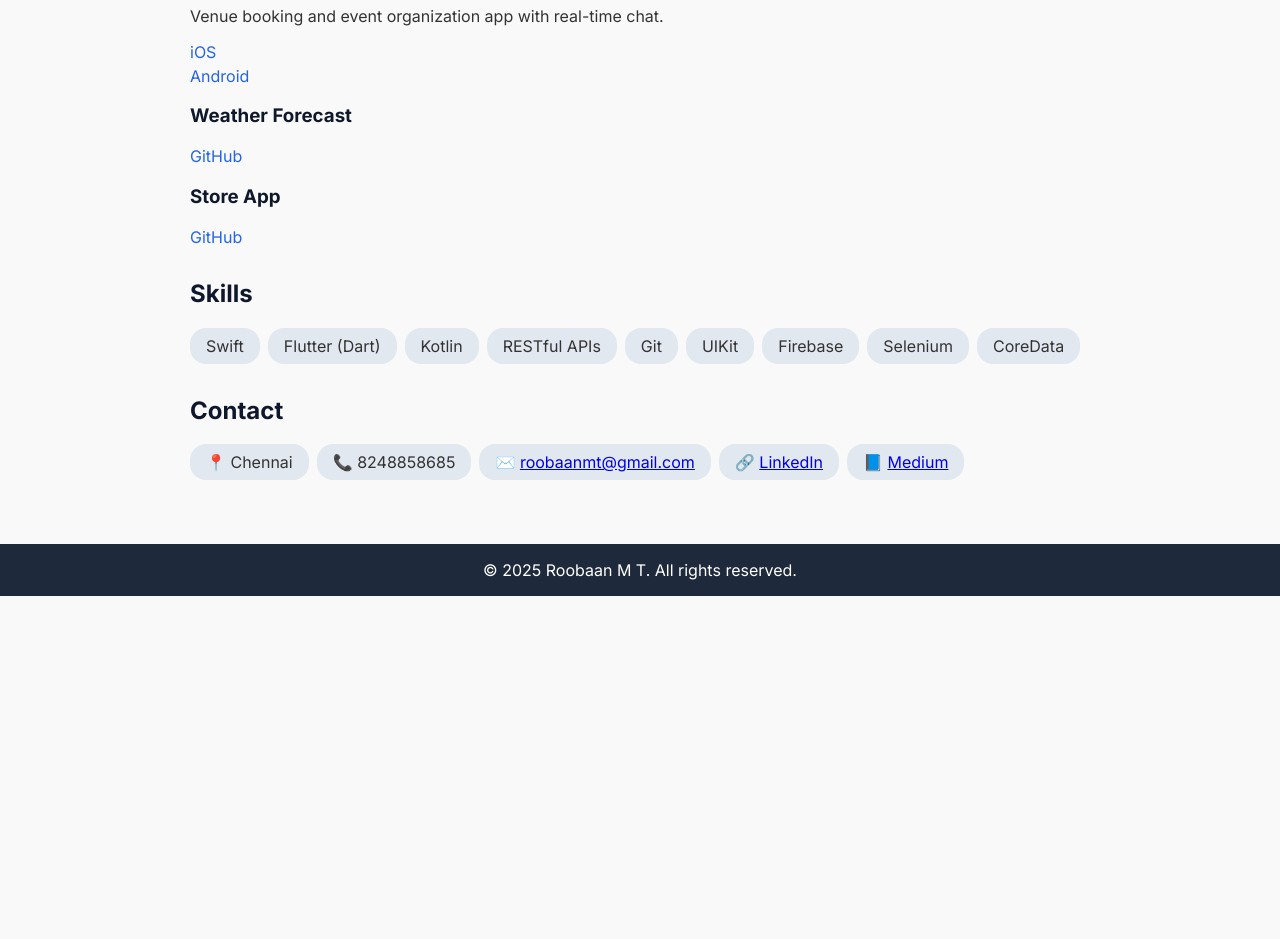
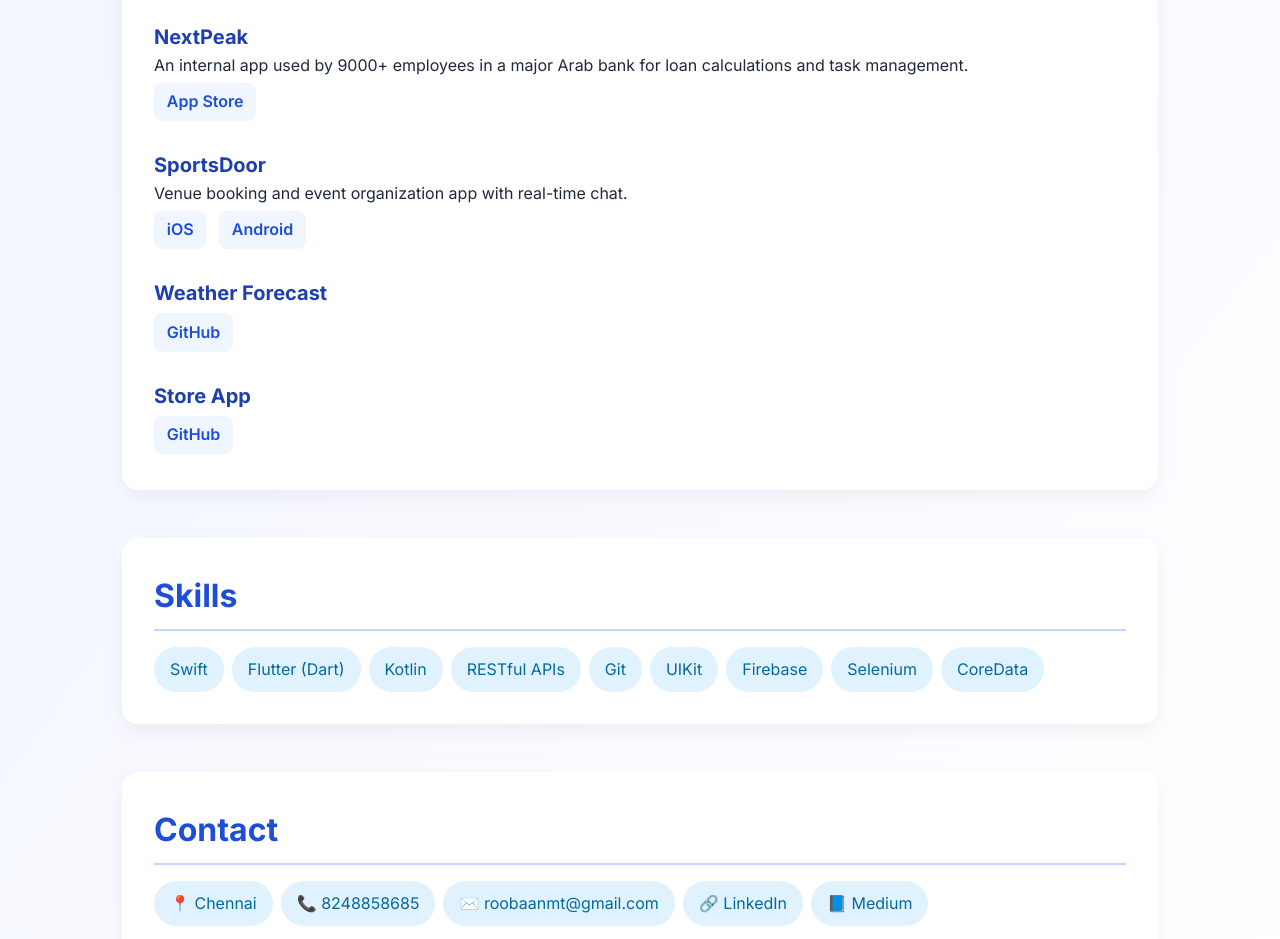
Before and after one commit to Roobaan-mt/Roobaan_Portfolio, a plain HTML site: page index.html in a window 1280 px wide. Shown: the part 576-1515 px from the top of the page. Before the commit the page ends 1172 px from the top, so only its background shows below. Drawn offline with Linux system fonts and the light colour scheme.

Commit message:
Update index.html

```diff
--- a/index.html
+++ b/index.html
@@ -1,4 +1,3 @@
-
 <!DOCTYPE html>
 <html lang="en">
 <head>
@@ -7,35 +6,70 @@
   <title>Roobaan M T | iOS & Flutter Developer</title>
   <link href="https://fonts.googleapis.com/css2?family=Inter:wght@400;600;700&display=swap" rel="stylesheet">
   <style>
+    * {
+      margin: 0;
+      padding: 0;
+      box-sizing: border-box;
+    }
     body {
       font-family: 'Inter', sans-serif;
-      margin: 0;
-      padding: 0;
-      background: #f9f9f9;
-      color: #333;
+      background: linear-gradient(to bottom right, #f0f4ff, #ffffff);
+      color: #1e293b;
+      line-height: 1.6;
     }
     header {
-      background-color: #1e293b;
+      background: linear-gradient(to right, #3b82f6, #1e40af);
       color: white;
-      padding: 2rem;
+      padding: 3rem 1rem;
       text-align: center;
+      box-shadow: 0 4px 12px rgba(0, 0, 0, 0.1);
+    }
+    header h1 {
+      font-size: 2.8rem;
+      margin-bottom: 0.5rem;
+    }
+    header p {
+      font-size: 1.25rem;
+      opacity: 0.9;
     }
     main {
+      max-width: 1100px;
+      margin: auto;
       padding: 2rem;
-      max-width: 900px;
-      margin: auto;
-    }
-    h1, h2, h3 {
-      color: #0f172a;
     }
     section {
-      margin-bottom: 2rem;
+      margin-bottom: 3rem;
+      padding: 2rem;
+      background: white;
+      border-radius: 1rem;
+      box-shadow: 0 8px 20px rgba(0, 0, 0, 0.05);
+    }
+    h2 {
+      font-size: 2rem;
+      margin-bottom: 1rem;
+      color: #1d4ed8;
+      border-bottom: 2px solid #c7d2fe;
+      padding-bottom: 0.5rem;
+    }
+    h3 {
+      margin-top: 1.5rem;
+      font-size: 1.25rem;
+      color: #1e40af;
     }
     .project-links a, .social-links a {
-      display: block;
-      color: #2563eb;
-      margin: 0.25rem 0;
+      display: inline-block;
+      margin: 0.25rem 0.5rem 0.25rem 0;
+      padding: 0.4rem 0.8rem;
+      background: #eff6ff;
+      color: #1d4ed8;
       text-decoration: none;
+      border-radius: 0.5rem;
+      font-weight: 600;
+      transition: all 0.3s ease;
+    }
+    .project-links a:hover, .social-links a:hover {
+      background: #dbeafe;
+      color: #1e40af;
     }
     .skills-list, .contact {
       display: flex;
@@ -43,22 +77,30 @@
       gap: 0.5rem;
     }
     .skills-list span, .contact span {
-      background: #e2e8f0;
-      padding: 0.5rem 1rem;
-      border-radius: 1rem;
+      background: #e0f2fe;
+      padding: 0.6rem 1rem;
+      border-radius: 9999px;
+      font-weight: 500;
+      color: #0369a1;
+    }
+    .contact a {
+      color: inherit;
+      text-decoration: none;
     }
     footer {
-      background: #1e293b;
+      background: #1e40af;
       color: white;
       text-align: center;
-      padding: 1rem;
+      padding: 1.5rem;
+      margin-top: 3rem;
+      font-size: 0.9rem;
     }
   </style>
 </head>
 <body>
   <header>
     <h1>Roobaan M T</h1>
-    <p>iOS & Flutter Developer | 3+ Years Experience</p>
+    <p>iOS & Flutter Developer | 3+ Years of Experience</p>
   </header>
   <main>
     <section>
```
